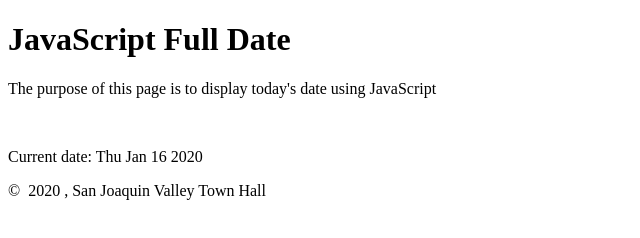
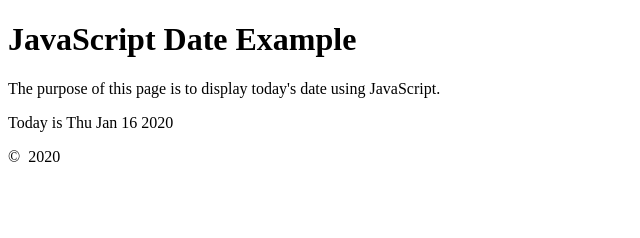
Before and after one commit to PeteDaugenti/Web-Projects, a plain HTML site: page JSDate/index.html in a window 1280 px wide. Shown: the whole page, without its empty margins (0-640 px from the left). Drawn offline with Linux system fonts and the light colour scheme.

Commit message:
initial commit

```diff
--- a/JSDate/index.html
+++ b/JSDate/index.html
@@ -4,13 +4,12 @@
         <title>Chapter 2 Work</title>
     </head>
     <body>
-        <h1>JavaScript Full Date</h1>
-        <p>The purpose of this page is to display today's date using JavaScript</p>
-        <br>
         <p>
             <script>
                 var today = new Date();
-                document.write("Current date: ");
+                document.write("<h1>JavaScript Date Example</h1>");
+                document.write("<p>The purpose of this page is to display today's date using JavaScript.</p>");
+                document.write("Today is ");
                 document.write(today.toDateString());
             </script>
         </p>
@@ -19,7 +18,7 @@
                 var today = new Date();
                 document.write( today.getFullYear() );
             </script>
-            , San Joaquin Valley Town Hall
+            <br>
         </p>
     </body>
 </html>
```
